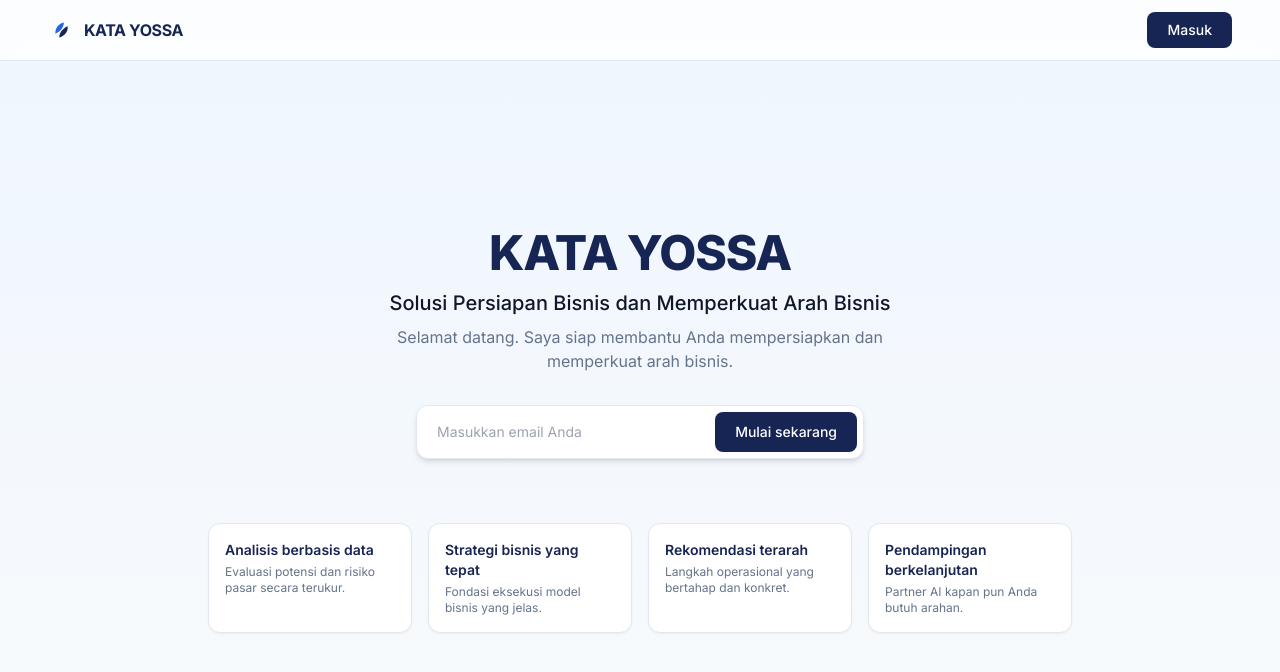
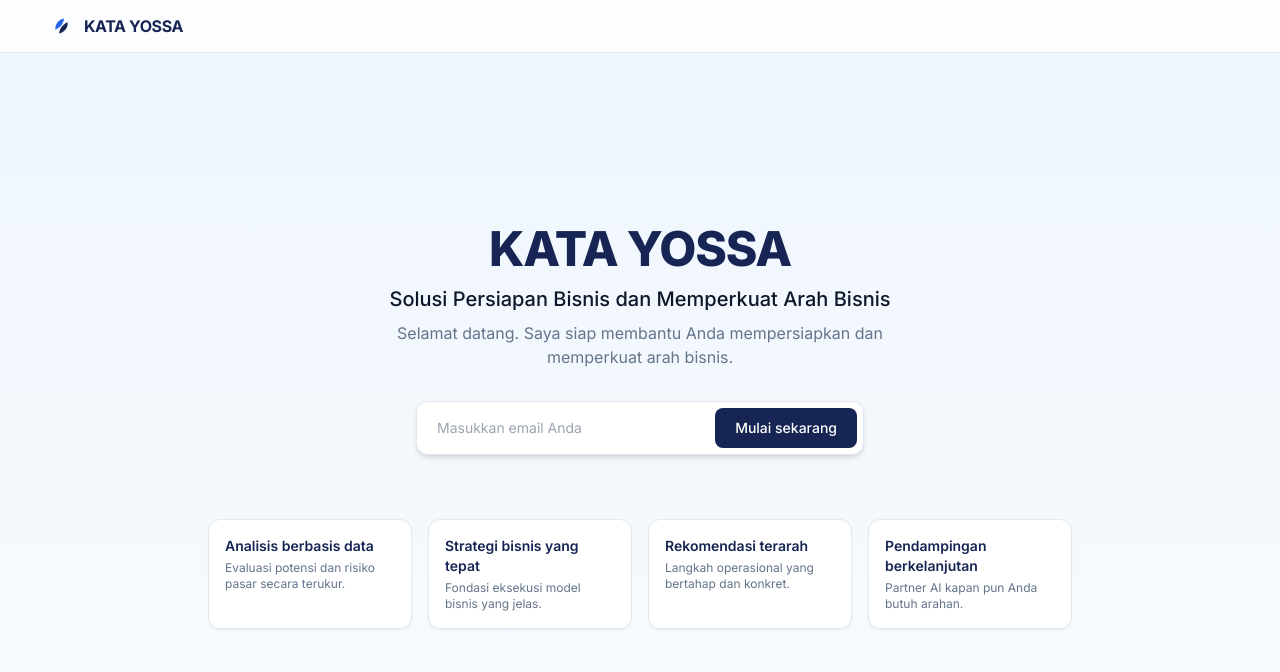
Before and after one commit to DadanRamdanHidayat/kata-yossa, a Next.js app: page / in a window 1280 px wide. Shown: the top 672 px of the page. Built offline with nearby package versions, Linux system fonts and the light colour scheme.

Commit message:
Update page.tsx

```diff
--- a/src/app/page.tsx
+++ b/src/app/page.tsx
@@ -1,4 +1,3 @@
-import Link from "next/link";
 import Logo from "@/components/Logo";
 
 const BENEFITS = [
@@ -13,9 +12,6 @@ export default function Landing() {
     <div className="flex min-h-screen flex-col bg-gradient-to-b from-blue-50 to-slate-50">
       <nav className="flex items-center justify-between border-b border-slate-200 bg-white/80 px-4 py-3 backdrop-blur lg:px-12">
         <Logo />
-        <Link href="/masuk" className="rounded-lg bg-navy px-5 py-2 text-sm font-medium text-white hover:bg-blue-900">
-          Masuk
-        </Link>
       </nav>
 
       <section className="mx-auto flex w-full max-w-4xl flex-1 flex-col items-center justify-center px-4 py-16 text-center">
```
